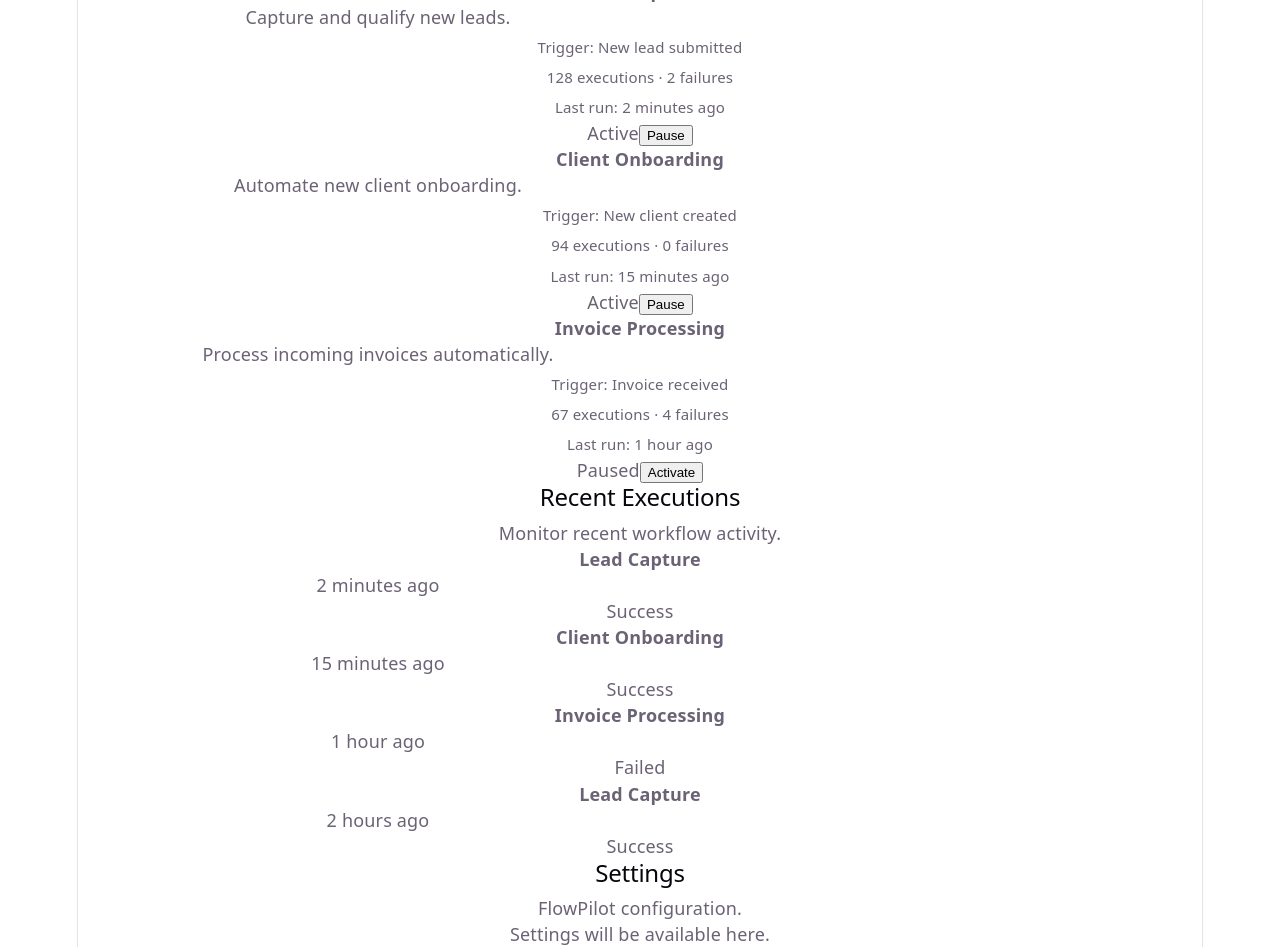
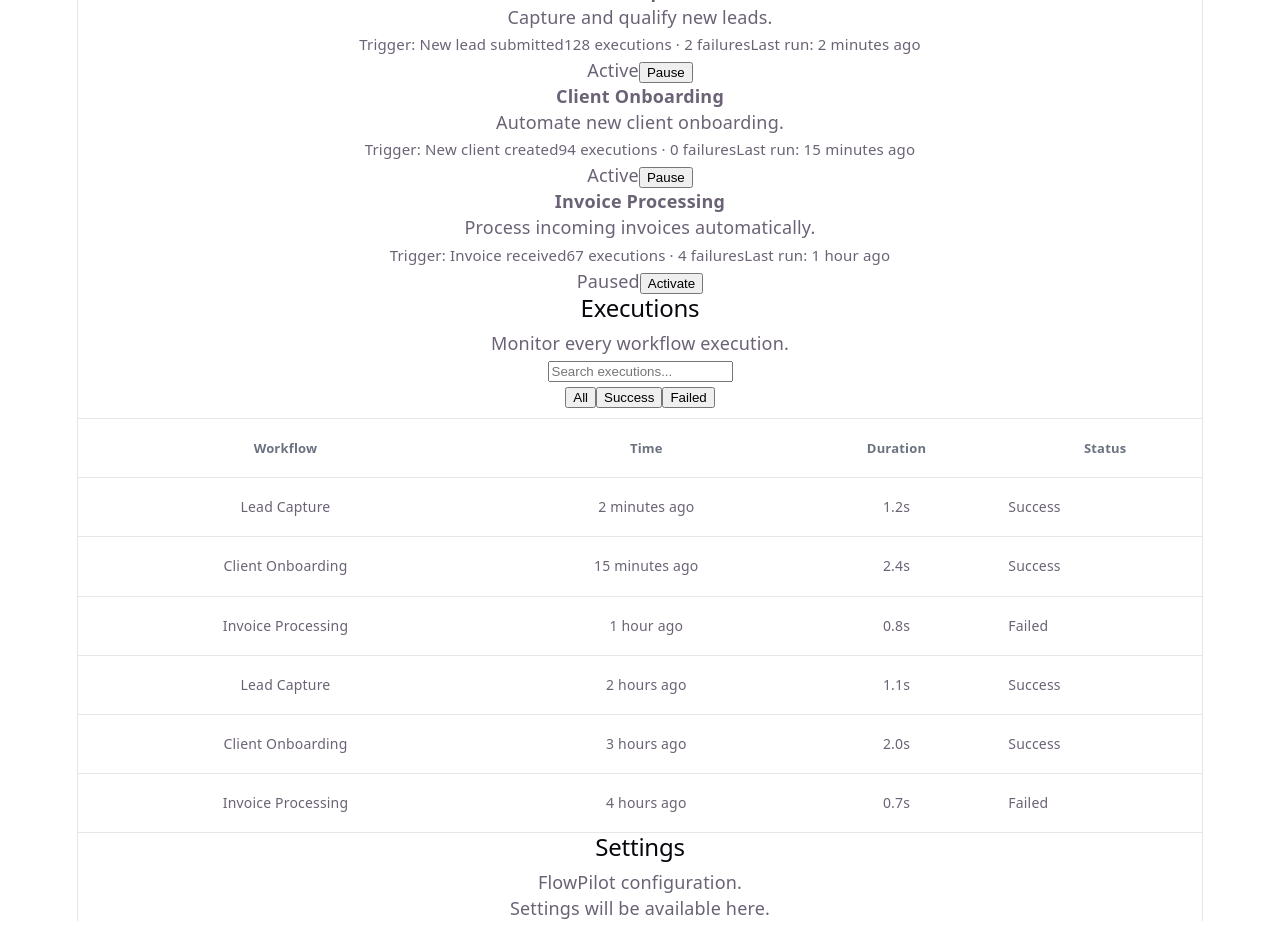
Before and after one commit to AutomateWithTee/FlowPilot, a React (Vite) app: page / in a window 1280 px wide. Shown: the part 420-1367 px from the top of the page. After the commit the page ends 1341 px from the top, so only its background shows below. Built offline with nearby package versions, Linux system fonts and the light colour scheme.

Commit message:
Add execution monitoring and filters

```diff
--- a/src/App.css
+++ b/src/App.css
@@ -1,55 +1,34 @@
-.workflow-form {
-  margin: 20px 0;
-  padding: 24px;
-  background: #f9fafb;
-  border: 1px solid #e5e7eb;
-  border-radius: 10px;
+.execution-table {
+  margin-top: 10px;
+  border-top: 1px solid #e5e7eb;
 }
 
-.workflow-form h3 {
-  margin-top: 0;
-  margin-bottom: 20px;
+.execution-row {
+  display: grid;
+  grid-template-columns: 1.5fr 1fr 0.7fr 0.7fr;
+  align-items: center;
+  gap: 15px;
+  padding: 16px 0;
+  border-bottom: 1px solid #e5e7eb;
+  font-size: 14px;
 }
 
-.workflow-form label {
-  display: block;
-  margin-bottom: 16px;
-  font-weight: 600;
+.execution-heading {
+  color: #6b7280;
+  font-size: 13px;
 }
 
-.workflow-form input,
-.workflow-form textarea {
-  display: block;
-  width: 100%;
-  margin-top: 7px;
-  padding: 10px 12px;
-  border: 1px solid #d1d5db;
-  border-radius: 7px;
-  font-family: inherit;
-  font-size: 14px;
-  outline: none;
+.execution-row .status-badge {
+  width: fit-content;
 }
 
-.workflow-form input:focus,
-.workflow-form textarea:focus {
-  border-color: #6b7280;
+@media (max-width: 800px) {
+  .execution-row {
+    grid-template-columns: 1fr 1fr;
+    gap: 10px;
+  }
+
+  .execution-heading {
+    display: none;
+  }
 }
-
-.workflow-form textarea {
-  resize: vertical;
-}
-
-.form-actions {
-  display: flex;
-  justify-content: flex-end;
-  gap: 10px;
-}
-
-.workflow-card small {
-  display: block;
-  margin-top: 4px;
-}
-
-.workflow-card p {
-  max-width: 600px;
-}
--- a/src/App.jsx
+++ b/src/App.jsx
@@ -34,37 +34,64 @@ const initialWorkflows = [
   },
 ]
 
-const executions = [
+const initialExecutions = [
   {
     id: 1,
     workflow: 'Lead Capture',
     time: '2 minutes ago',
     status: 'Success',
+    duration: '1.2s',
   },
   {
     id: 2,
     workflow: 'Client Onboarding',
     time: '15 minutes ago',
     status: 'Success',
+    duration: '2.4s',
   },
   {
     id: 3,
     workflow: 'Invoice Processing',
     time: '1 hour ago',
     status: 'Failed',
+    duration: '0.8s',
   },
   {
     id: 4,
     workflow: 'Lead Capture',
     time: '2 hours ago',
     status: 'Success',
+    duration: '1.1s',
+  },
+  {
+    id: 5,
+    workflow: 'Client Onboarding',
+    time: '3 hours ago',
+    status: 'Success',
+    duration: '2.0s',
+  },
+  {
+    id: 6,
+    workflow: 'Invoice Processing',
+    time: '4 hours ago',
+    status: 'Failed',
+    duration: '0.7s',
   },
 ]
 
 function App() {
   const [workflows, setWorkflows] = useState(initialWorkflows)
+  const [executions] = useState(initialExecutions)
+
   const [filter, setFilter] = useState('All')
   const [search, setSearch] = useState('')
+
+  const [executionFilter, setExecutionFilter] =
+    useState('All')
+
+  const [executionSearch, setExecutionSearch] =
+    useState('')
+
   const [showForm, setShowForm] = useState(false)
 
   const [formData, setFormData] = useState({
@@ -83,6 +110,20 @@ function App() {
 
     return matchesStatus && matchesSearch
   })
+
+  const filteredExecutions = executions.filter(
+    (execution) => {
+      const matchesStatus =
+        executionFilter === 'All' ||
+        execution.status === executionFilter
+
+      const matchesSearch = execution.workflow
+        .toLowerCase()
+        .includes(executionSearch.toLowerCase())
+
+      return matchesStatus && matchesSearch
+    }
+  )
 
   const handleInputChange = (event) => {
     const { name, value } = event.target
@@ -113,7 +154,10 @@ function App() {
       failures: 0,
     }
 
-    setWorkflows((current) => [newWorkflow, ...current])
+    setWorkflows((current) => [
+      newWorkflow,
+      ...current,
+    ])
 
     setFormData({
       name: '',
@@ -127,8 +171,8 @@ function App() {
   }
 
   const toggleWorkflow = (id) => {
-    setWorkflows((currentWorkflows) =>
-      currentWorkflows.map((workflow) =>
+    setWorkflows((current) =>
+      current.map((workflow) =>
         workflow.id === id
           ? {
               ...workflow,
@@ -155,7 +199,10 @@ function App() {
         </nav>
       </aside>
 
-      <main className="main-content" id="dashboard">
+      <main
+        className="main-content"
+        id="dashboard"
+      >
         <header className="header">
           <h1>Good afternoon, Thelma</h1>
           <p>
@@ -174,7 +221,8 @@ function App() {
             <strong>
               {
                 workflows.filter(
-                  (workflow) => workflow.status === 'Active'
+                  (workflow) =>
+                    workflow.status === 'Active'
                 ).length
               }
             </strong>
@@ -182,16 +230,27 @@ function App() {
 
           <div className="stat-card">
             <span>Failed Executions</span>
-            <strong>3</strong>
+            <strong>
+              {
+                executions.filter(
+                  (execution) =>
+                    execution.status === 'Failed'
+                ).length
+              }
+            </strong>
           </div>
         </section>
 
-        <section className="workflows" id="workflows">
+        <section
+          className="workflows"
+          id="workflows"
+        >
           <div className="workflow-header">
             <div>
               <h2>Workflows</h2>
               <p>
-                Manage and monitor your automation workflows.
+                Manage and monitor your automation
+                workflows.
               </p>
             </div>
 
@@ -275,24 +334,33 @@ function App() {
             />
 
             <div className="filters">
-              {['All', 'Active', 'Paused'].map((status) => (
+              {['All', 'Active', 'Paused'].map(
+                (status) => (
                   <button
                     key={status}
                     type="button"
                     className={
-                    filter === status ? 'active-filter' : ''
+                      filter === status
+                        ? 'active-filter'
+                        : ''
                     }
-                  onClick={() => setFilter(status)}
+                    onClick={() =>
+                      setFilter(status)
+                    }
                   >
                     {status}
                   </button>
-              ))}
+                )
+              )}
             </div>
           </div>
 
           {filteredWorkflows.length > 0 ? (
             filteredWorkflows.map((workflow) => (
-              <div className="workflow-card" key={workflow.id}>
+              <div
+                className="workflow-card"
+                key={workflow.id}
+              >
                 <div>
                   <strong>{workflow.name}</strong>
 
@@ -303,7 +371,8 @@ function App() {
                   </small>
 
                   <small>
-                    {workflow.executions} executions ·{' '}
+                    {workflow.executions}{' '}
+                    executions ·{' '}
                     {workflow.failures} failures
                   </small>
 
@@ -346,22 +415,66 @@ function App() {
         >
           <div className="workflow-header">
             <div>
-              <h2>Recent Executions</h2>
+              <h2>Executions</h2>
               <p>
-                Monitor recent workflow activity.
+                Monitor every workflow execution.
               </p>
             </div>
           </div>
 
-          {executions.map((execution) => (
+          <div className="workflow-tools">
+            <input
+              type="search"
+              placeholder="Search executions..."
+              value={executionSearch}
+              onChange={(event) =>
+                setExecutionSearch(
+                  event.target.value
+                )
+              }
+            />
+
+            <div className="filters">
+              {['All', 'Success', 'Failed'].map(
+                (status) => (
+                  <button
+                    key={status}
+                    type="button"
+                    className={
+                      executionFilter === status
+                        ? 'active-filter'
+                        : ''
+                    }
+                    onClick={() =>
+                      setExecutionFilter(status)
+                    }
+                  >
+                    {status}
+                  </button>
+                )
+              )}
+            </div>
+          </div>
+
+          <div className="execution-table">
+            <div className="execution-row execution-heading">
+              <strong>Workflow</strong>
+              <strong>Time</strong>
+              <strong>Duration</strong>
+              <strong>Status</strong>
+            </div>
+
+            {filteredExecutions.length > 0 ? (
+              filteredExecutions.map((execution) => (
                 <div
-              className="workflow-card"
+                  className="execution-row"
                   key={execution.id}
                 >
-              <div>
-                <strong>{execution.workflow}</strong>
-                <p>{execution.time}</p>
-              </div>
+                  <span>{execution.workflow}</span>
+
+                  <span>{execution.time}</span>
+
+                  <span>{execution.duration}</span>
 
                   <span
                     className={`status-badge ${execution.status.toLowerCase()}`}
@@ -369,7 +482,13 @@ function App() {
                     {execution.status}
                   </span>
                 </div>
-          ))}
+              ))
+            ) : (
+              <p className="empty-state">
+                No executions found.
+              </p>
+            )}
+          </div>
         </section>
 
         <section
@@ -379,7 +498,9 @@ function App() {
           <div className="workflow-header">
             <div>
               <h2>Settings</h2>
-              <p>FlowPilot configuration.</p>
+              <p>
+                FlowPilot configuration.
+              </p>
             </div>
           </div>
 
```
Lines whose indentation alone changed are shown as unchanged.
